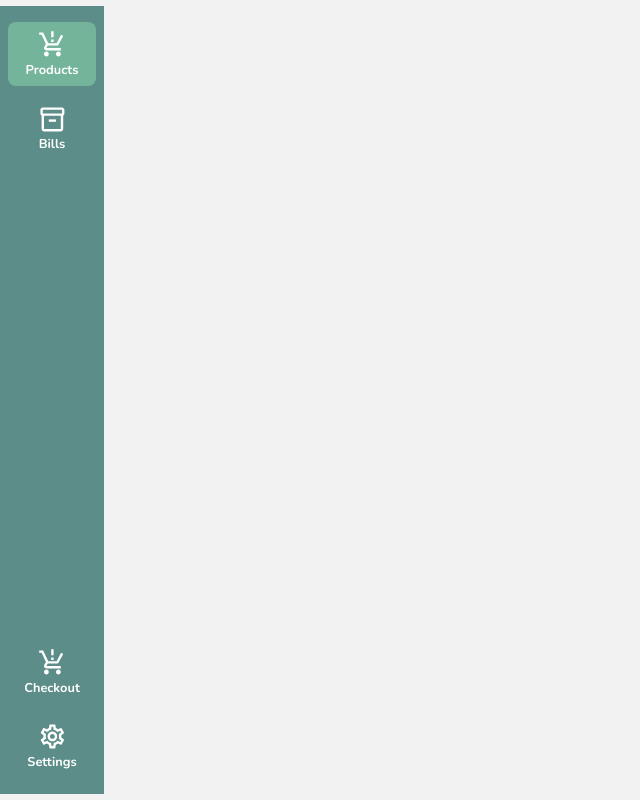
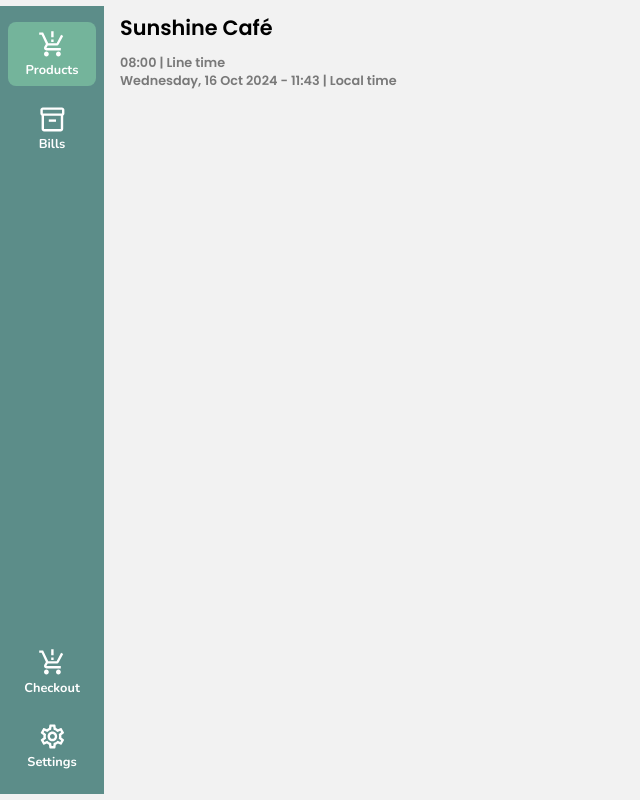
Before and after one commit to ferii007/poinket, a React (Create React App) app: page / in a window 1280 px wide. Shown: the whole page, without its empty margins (0-640 px from the left). Built offline with nearby package versions, Linux system fonts and the light colour scheme.

Commit message:
update header

```diff
--- a/src/app/Main.jsx
+++ b/src/app/Main.jsx
@@ -102,7 +102,7 @@ const Main = () => {
                     </div>
 
                     <div>
-                        {/* <HeaderMenu /> */}
+                        <HeaderMenu />
                     </div>
 
                     {/* <div style={{...contentStyle[isContentLoaded ? 'contentLoaded' : 'contentNotLoaded'], zIndex: '0 !important'}}>
--- a/src/app/styled_components/HeaderMenuStyled.js
+++ b/src/app/styled_components/HeaderMenuStyled.js
@@ -10,7 +10,7 @@ import {
 
 const HeaderMenuContainer = styled.div`
     position: fixed;
-    left: 8rem;
+    left: 7.5rem;
     top: 1rem;
 
     .header-outlet-name {
@@ -39,7 +39,7 @@ const HeaderMenuContainer = styled.div`
 
     /* Mobile Landscape (max-width: ${mobileResolutionLandscape}) */
     @media only screen and (max-width: ${mobileResolutionLandscape}) and (orientation: landscape) {
-        left: 7.5rem;
+
     }
 
     /* Tablet Potrait */
```
